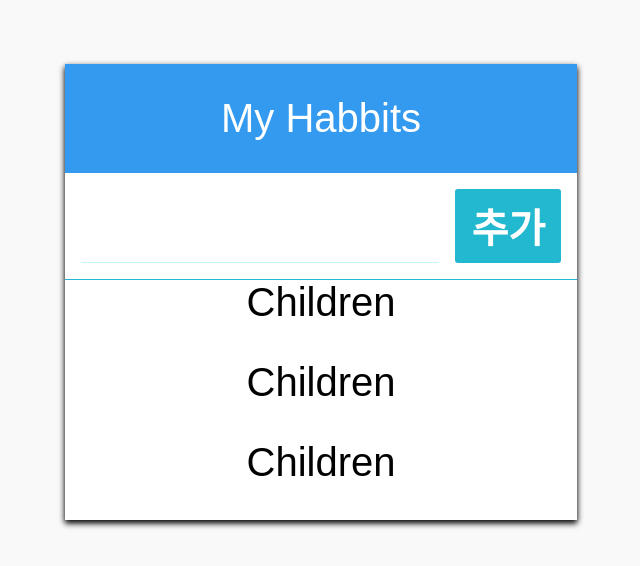
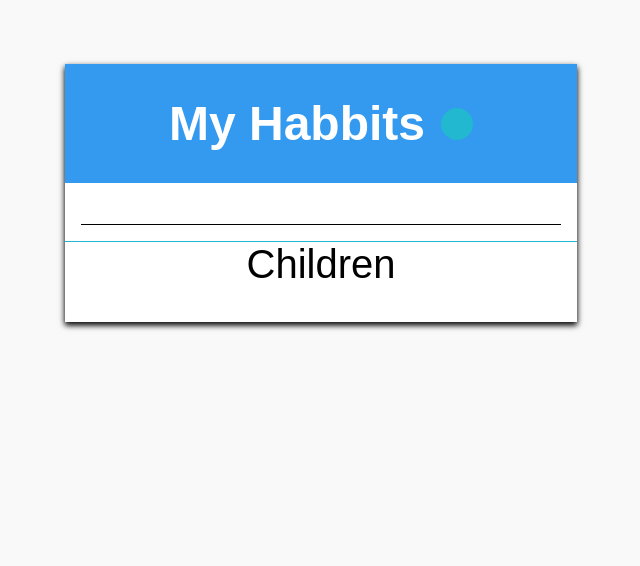
Before and after one commit to woonbeom/habitTracker, a React (Create React App) app in the folder react-habittracker/: page / in a window 1280 px wide. Shown: the top 566 px of the page, without its empty margins (319-959 px from the left). Built offline with nearby package versions, Linux system fonts and the light colour scheme.

Commit message:
습관 추가 버튼 main 컴포넌트 title쪽으로 옮김

```diff
--- a/react-habittracker/src/App.tsx
+++ b/react-habittracker/src/App.tsx
@@ -1,5 +1,5 @@
 import React from 'react';
-import MainTemplate from './components/mainTemplate';
+import MainTemplate from './components/MainTemplate';
 import Form from './components/Form';
 
 // const App: React.FC = () => {
--- a/react-habittracker/src/components/Form.css
+++ b/react-habittracker/src/components/Form.css
@@ -7,22 +7,5 @@
     font-size: 1.25rem;
     outline: none;
     border:none;
-    border-bottom: 1px solid #c5f6fa;
+    border-bottom: 1px solid black;
 }
-
-.create-button {
-    padding-top: 0.5rem;
-    padding-bottom: 0.5rem;
-    padding-left: 1rem;
-    padding-right: 1rem;
-    margin-left: 1rem;
-    background: #22b8cf;
-    border-radius: 3px;
-    color: white;
-    font-weight: 600;
-    cursor: pointer;
-}
-
-.create-button:hover {
-    background: #3bc9db;
-}
--- a/react-habittracker/src/components/Form.tsx
+++ b/react-habittracker/src/components/Form.tsx
@@ -4,17 +4,13 @@ import './Form.css';
 type props = {
     value?: string;
     onChange?: () => void;
-    onCreate?: () => void;
     onKeyPress?: () => void;
 }
 
-function Form ({ value, onChange, onCreate, onKeyPress }: props) {
+function Form ({ value, onChange, onKeyPress }: props) {
     return (
         <div className="form">
             <input value={value} onChange={onChange} onKeyPress={onKeyPress} />
-            <div className="create-button" onClick={onCreate}>
-               추가
-            </div>
         </div>
     );
 }
--- a/react-habittracker/src/components/mainTemplate.css
+++ b/react-habittracker/src/components/mainTemplate.css
@@ -7,12 +7,36 @@
 }
 
 .title {
+    display: flex;
+    flex-direction: row;
+    justify-content: center;
+    align-items: center;
     padding: 2rem;
-    font-size: 2.5rem;
+    font-size: 3rem;
     text-align: center;
-    font-weight: 100;
+    font-weight: 600;
     background: #339af0;
     color: white;
+}
+
+.create-button {
+    padding-top: 1rem;
+    padding-bottom: 1rem;
+    padding-left: 1rem;
+    padding-right: 1rem;
+    margin-left: 1rem;
+    text-align: center;
+    line-height: 50%;
+    font-size: 3rem;
+    background: #22b8cf;
+    border-radius: 50%; /* div -> circle */
+    color: white;
+    font-weight: 500;
+    cursor: pointer;
+}
+
+.create-button:hover {
+    background: #3bc9db;
 }
 
 .form-wrapper {
--- a/react-habittracker/src/components/mainTemplate.tsx
+++ b/react-habittracker/src/components/mainTemplate.tsx
@@ -1,27 +1,27 @@
 import React from 'react';
-import './mainTemplate.css';
+import './MainTemplate.css';
 
 // 컴포넌트에 전달된 인자들에 대한 타입을 정의.
 type props = {
     form: React.ReactNode; // ? <- optional.
+    onCreate?: () => void;
     children: React.ReactNode;
 };
 
 // 리액트 컴포넌트 = js 함수. 그래서 functional component라고 불림.
-function mainTemplate ({ form, children }: props) {
+function MainTemplate ({ form, onCreate ,children }: props) {
     return (
         <main className="main-template">
             <div className="title">
-               My Habbits
+                <div>
+                    My Habbits
+                </div>
+                <div className="create-button" onClick={onCreate}>
+                    {/* TODO: + 버튼 꾸미기 */}
+                </div>
             </div>
             <section className="form-wrapper">
                 { form }
-            </section>
-            <section className="habits-wrapper">
-                { children }
-            </section>
-            <section className="habits-wrapper">
-                { children }
             </section>
             <section className="habits-wrapper">
                 { children }
@@ -30,4 +30,4 @@ function mainTemplate ({ form, children }: props) {
     );
 }
 
-export default mainTemplate;
+export default MainTemplate;
```
